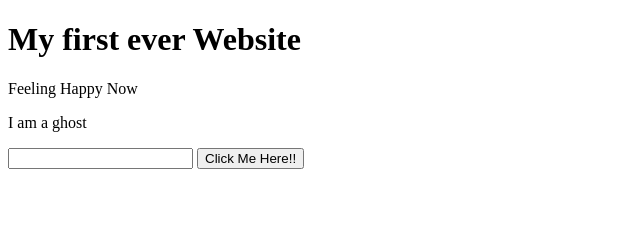
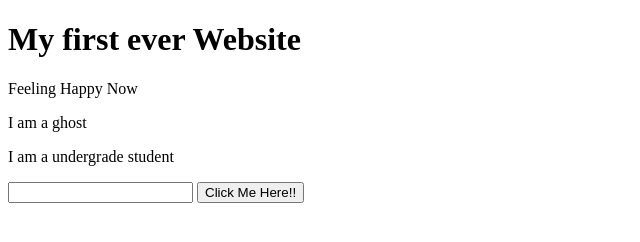
Before and after one commit to WebcoderSouvik/my-first-website, a plain HTML site: page index.html in a window 1280 px wide. Shown: the whole page, without its empty margins (0-640 px from the left). Drawn offline with Linux system fonts and the light colour scheme.

Commit message:
finally Realizing

```diff
--- a/index.html
+++ b/index.html
@@ -8,6 +8,7 @@
     <h1>My first ever Website</h1>
     <p>Feeling Happy Now</p>
     <p>I am a ghost</p>
+    <p>I am a undergrade student</p>
     <input type="text">
         <button>Click Me Here!!</button>
 </body>
```
